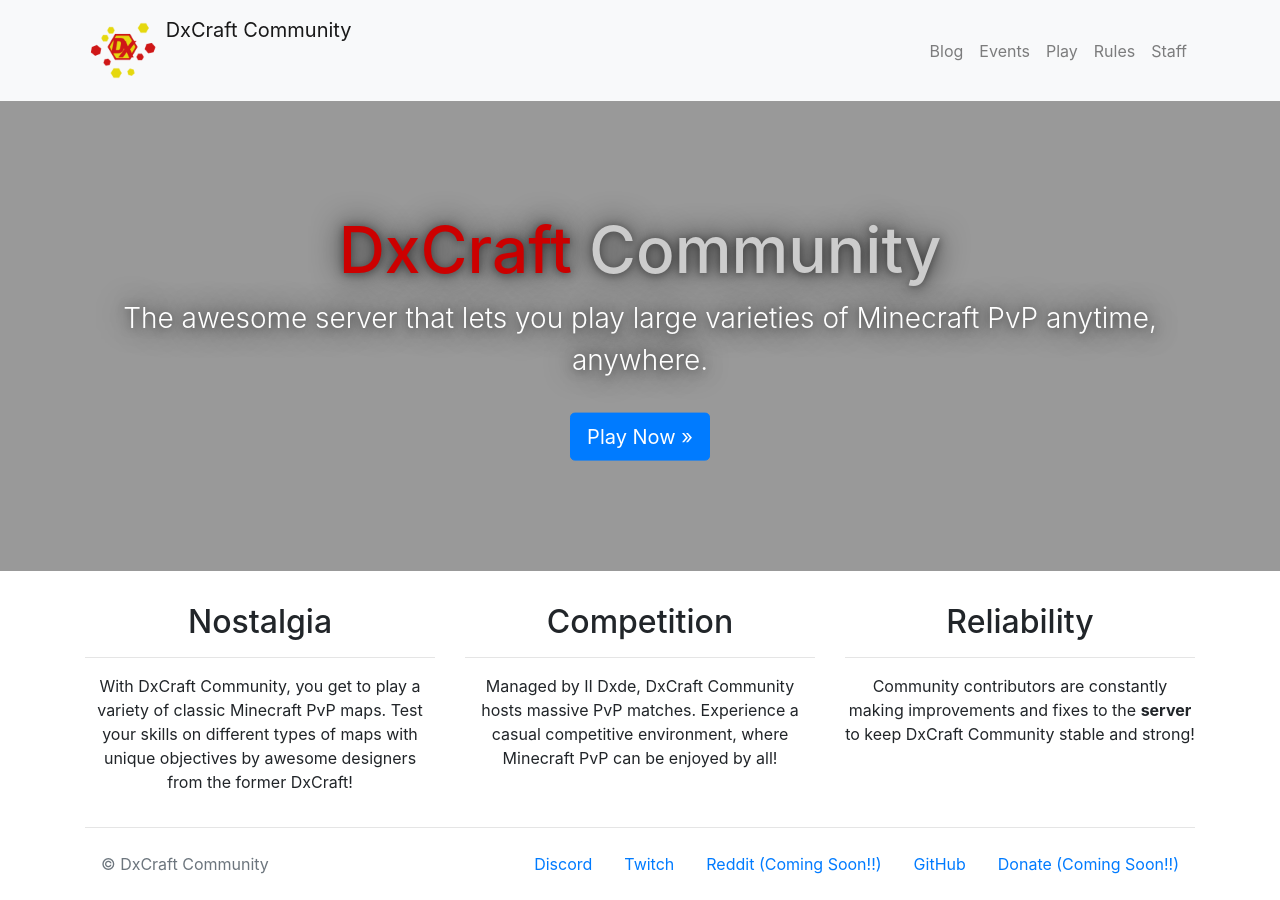
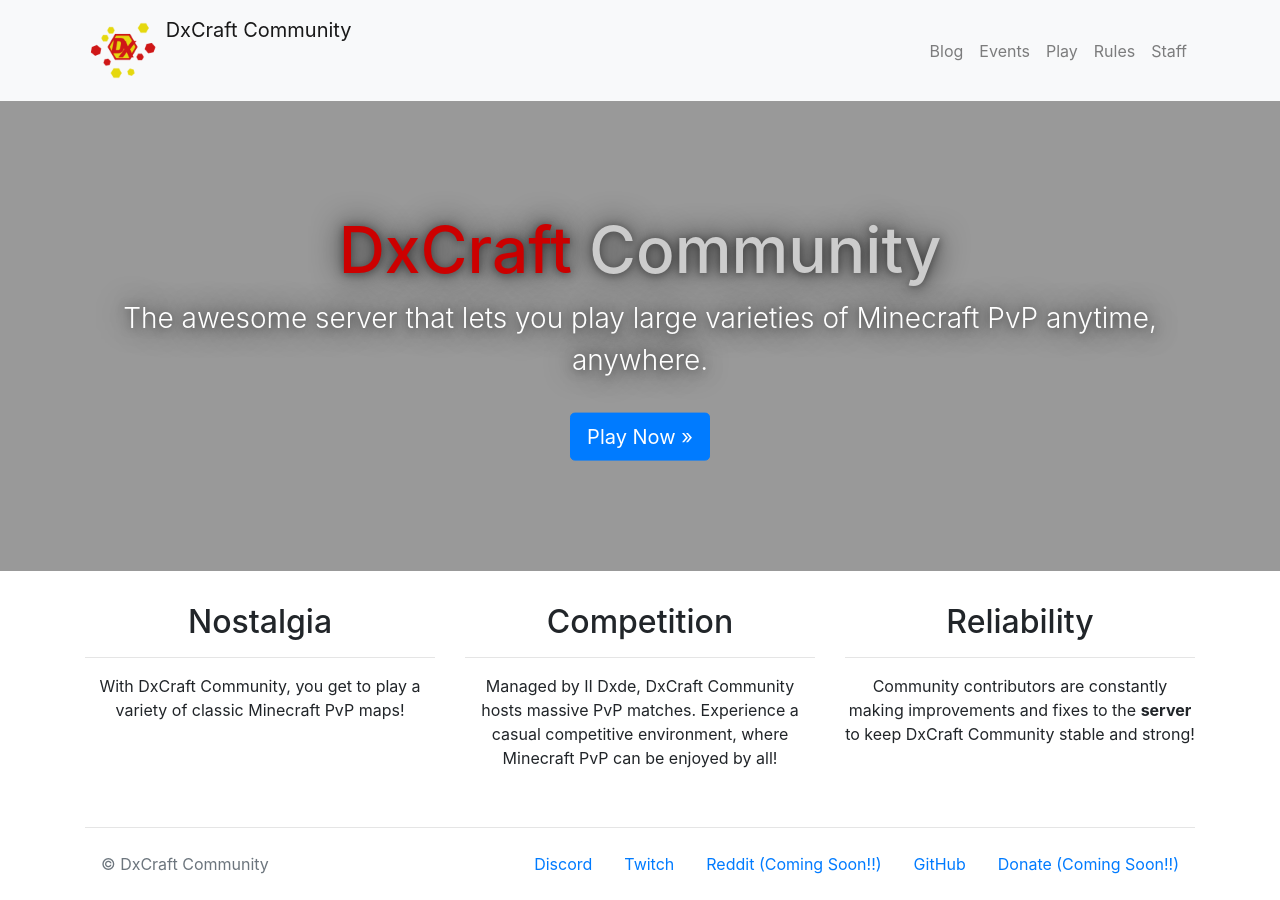
Before and after one commit to DxCraft/dxcraft.github.io, a Jekyll site: the page built from _pages/index.html, in a window 1280 px wide. Built offline with Jekyll 4.4.1, drawn with Linux system fonts in a browser that asks for light colours; nearby versions of some CDN libraries.

Commit message:
Update index.html

```diff
--- a/_pages/index.html
+++ b/_pages/index.html
@@ -10,7 +10,7 @@
     <div class="col-md-4">
       <h2>Nostalgia</h2>
       <hr>
-      <p>With {{ site.title }}, you get to play a variety of classic Minecraft PvP maps. Test your skills on different types of maps with unique objectives by awesome designers from the former DxCraft!</p>
+      <p>With {{ site.title }}, you get to play a variety of classic Minecraft PvP maps!</p>
     </div>
     <div class="col-md-4">
       <h2>Competition</h2>
```
